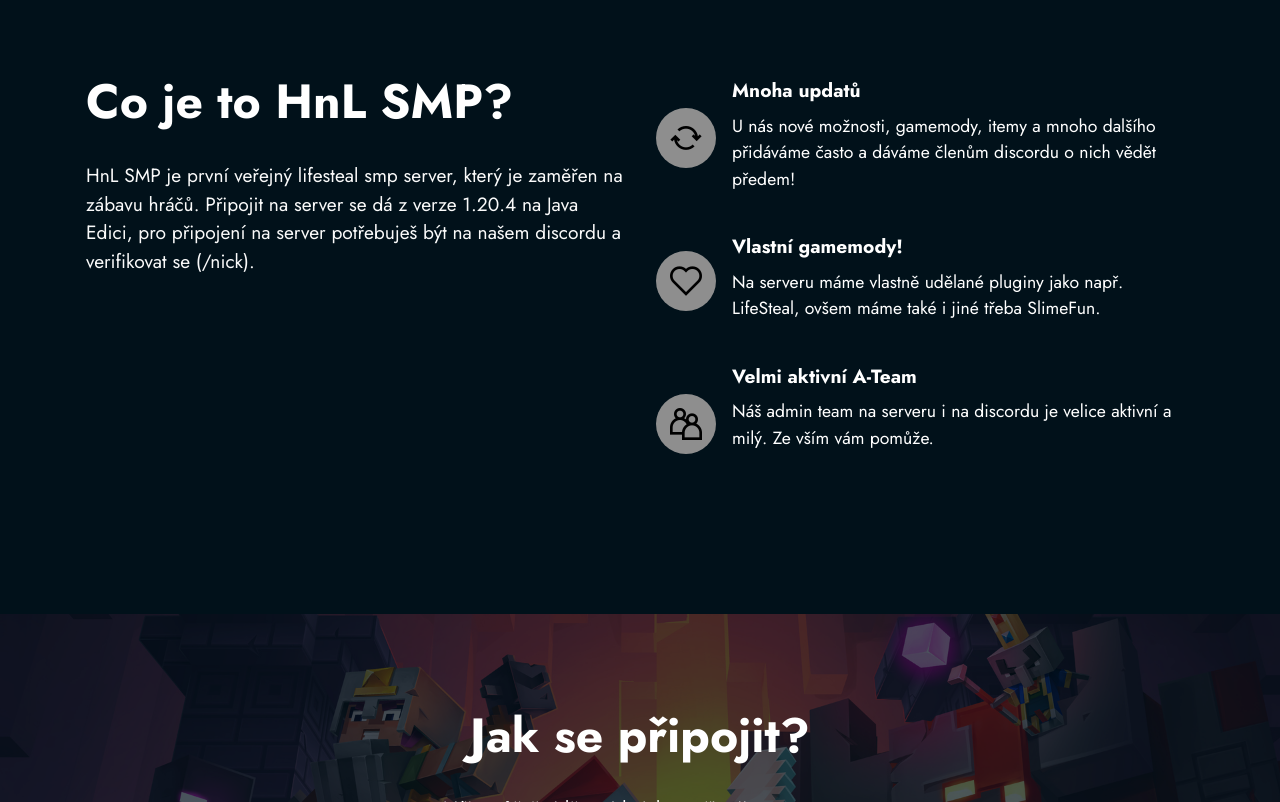
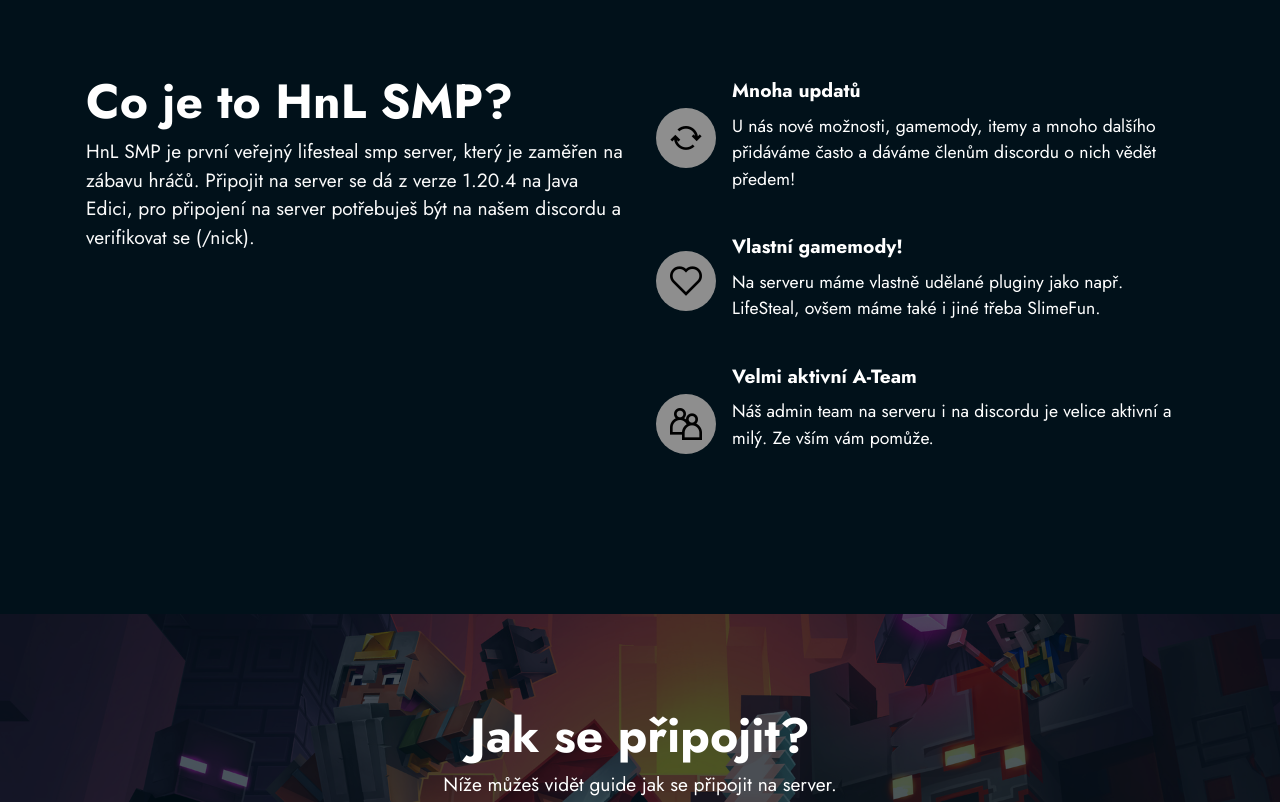
Before and after one commit to Hajdenko/Hajdenko.github.io, a plain HTML site: page index.html in a window 1280 px wide. Shown: the part 880-1682 px from the top of the page. Drawn offline with Linux system fonts and the light colour scheme; files whose address does not match are found by name.

Commit message:
Update style.css

```diff
--- a/assets/theme/css/style.css
+++ b/assets/theme/css/style.css
@@ -878,7 +878,7 @@ blockquote {
 }
 
 .mb-4 {
-  margin-bottom: 2rem !important;
+  margin-bottom: .5rem !important;
 }
 
 @media (min-width: 992px) {
```
